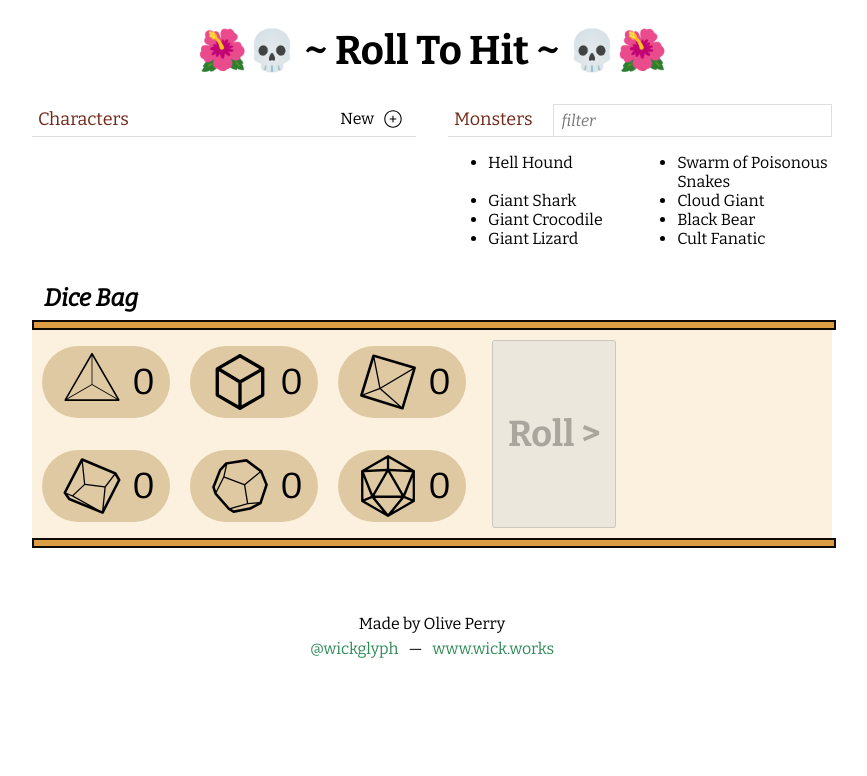
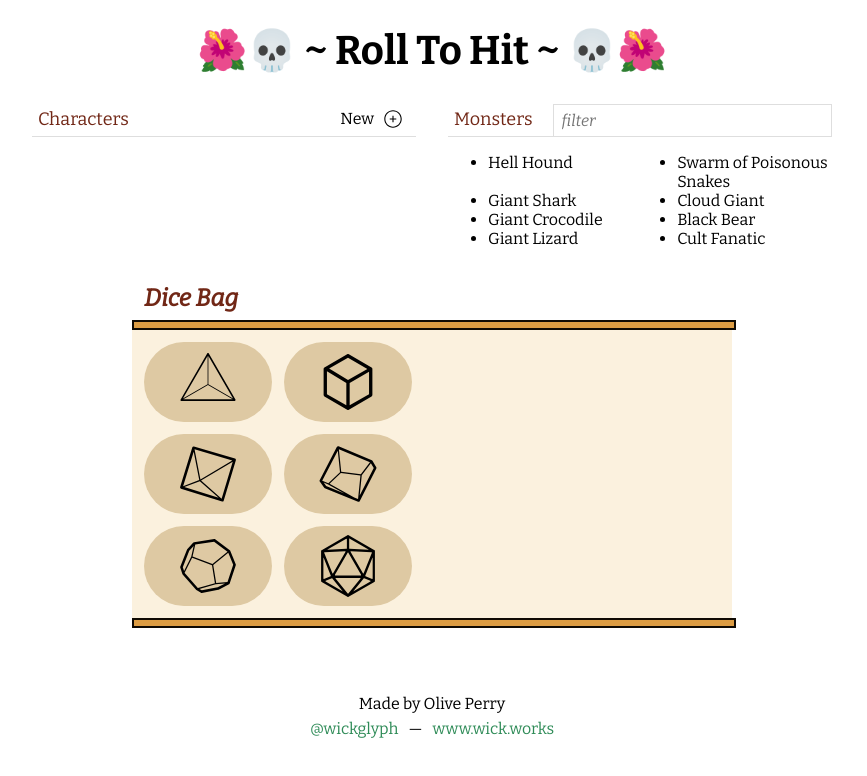
Before and after one commit to wickworks/witchdice, a React (Create React App) app: page / in a window 1280 px wide. Shown: the top 776 px of the page, without its empty margins (208-1075 px from the left). Built offline with nearby package versions, Linux system fonts and the light colour scheme.

Commit message:
Restyle & organize dice bag

```diff
--- a/src/components/DiceBag.jsx
+++ b/src/components/DiceBag.jsx
@@ -42,9 +42,13 @@ const DiceBag = () => {
     setDiceData({...blankDice});
   }
 
-  let rollIsEnabled = false;
-  Object.keys(diceData).map((dieType, i) => {
-    if (diceData[dieType] > 0) {rollIsEnabled = true}
+  let rollDieType = '';
+  let totalDiceRolled = 0;
+  Object.keys(diceData).map((dieType) => {
+    if (diceData[dieType] > 0) {
+      rollDieType = dieType;
+      totalDiceRolled = totalDiceRolled + diceData[dieType];
+    }
   });
 
   return (
@@ -53,7 +57,7 @@ const DiceBag = () => {
 
       <hr className='pumpkin-bar' />
       <div className='bag-container'>
-        <div className='button-container'>
+        <div className='die-button-container'>
           { Object.keys(diceData).map((dieType, i) => {
 
             return (
@@ -67,11 +71,34 @@ const DiceBag = () => {
           })}
         </div>
 
-        <button className='roll' onClick={handleRoll} disabled={!rollIsEnabled}>
-          Roll >
+        <div className='rolling-surface'>
+
+          { (rollDieType.length > 0) ?
+            <div className='pre-roll'>
+
+
+              <button className='roll' onClick={handleRoll}>
+                <div className={`asset d${rollDieType}`} />
               </button>
+              <div  className='action'>~ Roll ~</div>
 
-        <div className='result-container'>
+
+              {/**<div className='queued-die-container'>
+                {Object.keys(diceData).map((dieType) => {
+                  if (diceData[dieType] > 0) {
+                    return (
+                      <div className='queued-die'>
+                        {diceData[dieType]}
+                        <div className={`asset d${dieType}`} />
+                      </div>
+                    )
+                  }
+                })}
+              </div>**/}
+
+            </div>
+          :
+            <div className='post-roll'>
               <div className='result-total'>
                 <div className={`asset d${lastDieRolled}`} />
                 {resultTotal}
@@ -79,6 +106,10 @@ const DiceBag = () => {
               { resultSummary.length > 4 &&
                 <div className='result-summary'> {resultSummary} </div>
               }
+            </div>
+          }
+
+
         </div>
 
       </div>
@@ -117,9 +148,9 @@ const DieButton = (props) => {
       onContextMenu={(e) => handleClick(e, false)}
     >
       <div className={`asset d${dieType}`} />
-      <div className='die-count unselectable'>
-        {dieCount}
-      </div>
+      {(dieCount > 0) &&
+        <div className='roll-count'>{dieCount}</div>
+      }
     </button>
   )
 }
--- a/src/components/DiceBag.scss
+++ b/src/components/DiceBag.scss
@@ -1,36 +1,36 @@
 @import '../fonts';
 
 .DiceBag {
-  width: 800px;
+  width: 600px;
   margin-bottom: 60px;
 
   h2 {
     @include text_attack_name;
+    color: $rust;
     margin-bottom: 8px;
     margin-left: 12px;
-  }
-
-  button {
-    @include text_default;
-    cursor: pointer;
   }
 
   .bag-container {
     display: flex;
     background-color: $parchment;
 
-    .button-container {
-      max-width: 450px;
+    .die-button-container {
+      max-width: 300px;
       display: flex;
       flex-wrap: wrap;
+      align-items: center;
+      padding: 6px;
 
       .DieButton {
         @include text_dicebag_count;
         display: flex;
         align-items: center;
-        margin: 16px 10px;
+        margin: 6px 6px;
         padding: 4px 18px;
         width: 128px;
+        height: 80px;
+        cursor: pointer;
 
         background: $parchment_dark;
         border: none;
@@ -38,29 +38,89 @@
 
         &.will-roll { background-color: $pink; }
         &:hover { background-color: $pink; }
-        .asset { margin-right: 8px; }
+        .asset { margin: auto; }
+
+        .roll-count {
+          min-width: 30px;
+        }
       }
     }
 
-    .roll {
-      @include text_dicebag_count;
-      margin: 10px;
-      padding: 0 14px;
-      flex-shrink: 0;
-      font-weight: bold;
-    }
-
-    .result-container {
+    .rolling-surface {
       display: flex;
       margin: auto;
       flex-direction: column;
       align-items: center;
-      padding: 10px 10px;
       max-width: 150px;
 
+      // button.roll {
+      //   @include text_dicebag_count;
+      //   margin: 10px;
+      //   padding: 0 14px;
+      //   flex-shrink: 0;
+      //   font-weight: bold;
+      // }
+
+      .pre-roll {
+        display: flex;
+        align-items: center;
+        flex-direction: column;
+
+        .action {
+          @include text_roll_attacks;
+          margin-top: 10px;
+        }
+
+        // .queued-die-container {
+        //   display: flex;
+        //   align-items: flex-end;
+        //   flex-direction: column-reverse;
+        //   margin-top: 16px;
+        //   min-width: 90px;
+        //
+        //   .queued-die {
+        //     @include text_dicebag_summary;
+        //     display: flex;
+        //     align-items: center;
+        //     justify-content: flex-start;
+        //     width: 60px;
+        //
+        //     .asset {
+        //       width: 42px;
+        //       height: 42px;
+        //       margin-left: auto;
+        //     }
+        //   }
+        // }
+
+        button.roll {
+          @include text_total;
+
+          width: 128px;
+          height: 128px;
+          border-radius: 50%;
+          border: none;
+          background-color: $rust_light;
+          cursor: pointer;
+
+          &:hover {
+            background-color: $rust;
+          }
+
+          .asset {
+            margin: auto;
+            width: 100px;
+            height: 100px;
+
+            // black to pink
+            filter: invert(82%) sepia(3%) saturate(3828%) hue-rotate(319deg) brightness(96%) contrast(78%);
+          }
+        }
+      }
+
+      .post-roll {
         .result-total {
           @include text_total;
-        padding-top: 20px;
           display: flex;
           align-items: center;
 
@@ -70,7 +130,9 @@
         .result-summary {
           @include text_dicebag_summary;
           padding-top: 20px;
+          text-align: center;
         }
       }
     }
   }
+}
--- a/src/fonts.scss
+++ b/src/fonts.scss
@@ -45,6 +45,7 @@
 @mixin text_roll_attacks {
   font-size: 30px;
   font-style: italic;
+  font-weight: bold;
   color: $rust;
 }
 
@@ -92,5 +93,6 @@
 }
 
 @mixin text_dicebag_count {
+  font-family: 'Bitter';
   font-size: 36px;
 }
```
Lines whose indentation alone changed are shown as unchanged.
